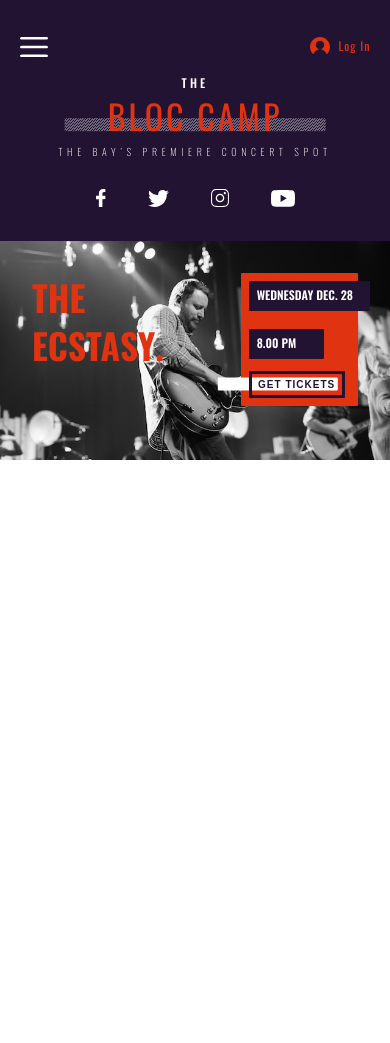
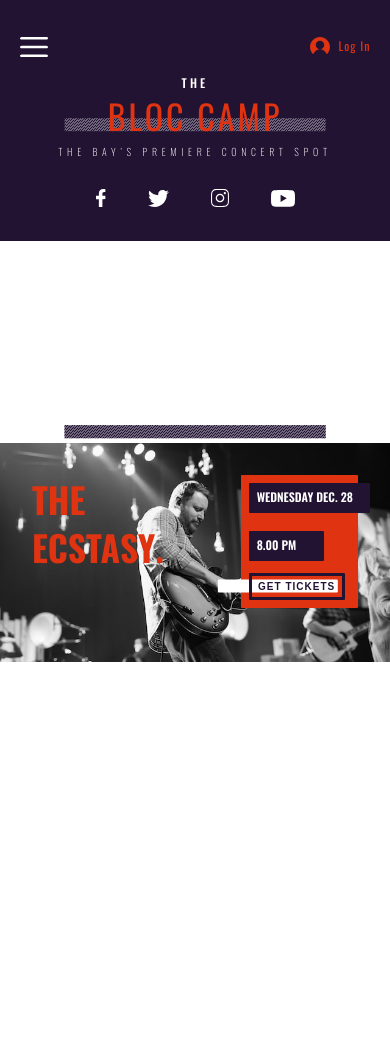
Before and after one commit to SutheeDev/thebloccamp, a Flask app: page / in a window 390 px wide. Before the commit the page ends 460 px from the top, so only its background shows below. Run offline with Flask 2, Linux system fonts and the light colour scheme.

Commit message:
apply absolute positioning to slideshow

```diff
--- a/static/css/index.css
+++ b/static/css/index.css
@@ -36,7 +36,6 @@ li {
 /* Header */
 /* -------------------- */
 header {
-  /* font-family: Oswald, sans-serif; */
   position: absolute;
   top: 60px;
   left: 0;
@@ -105,9 +104,6 @@ header p {
 }
 @media screen and (max-width: 450px) {
   header {
-    /* position: absolute;
-    top: 0px;
-    left: 0; */
     padding-bottom: 30px;
   }
   header h4 {
@@ -159,7 +155,6 @@ section.navigation {
 }
 .links li {
   text-transform: uppercase;
-  /* font-family: Oswald, sans-serif; */
   font-size: 20px;
   font-weight: 400;
   cursor: pointer;
@@ -175,7 +170,6 @@ section.navigation {
 }
 .logIn a {
   text-transform: capitalize;
-  /* font-family: Oswald, sans-serif; */
   font-weight: 400;
   font-size: 16px;
   letter-spacing: 1px;
--- a/static/css/slide.css
+++ b/static/css/slide.css
@@ -1,3 +1,6 @@
+/* ---------------- */
+/* Slideshow */
+/* ---------------- */
 .swiper {
   width: 100vw;
   height: 600px;
@@ -101,7 +104,9 @@
 }
 @media screen and (max-width: 850px) {
   .slideshow {
-    margin-top: 202px;
+    position: absolute;
+    top: 276px;
+    left: 0;
   }
   .slides-info {
     padding: 5rem 6rem;
@@ -134,8 +139,6 @@
   .slide-info div .btn-block {
     transform: translate(-36%, -34%);
     width: 172px;
-    /* transform: translate(-31%, -51%);
-    width: 192px; */
   }
 }
 @media screen and (max-width: 850px) {
--- a/static/js/slide.js
+++ b/static/js/slide.js
@@ -1,10 +1,7 @@
 const swiper1 = new Swiper('#swiper1', {
   direction: 'horizontal',
   loop: true,
-  pagination: {
-    el: '.swiper-pagination',
+  autoplay: {
+    delay: 4500
   },
-  autoplay: {
-    delay: 3000
-  }
 });
--- a/templates/layout.html
+++ b/templates/layout.html
@@ -331,6 +331,23 @@
       </div>
     </section>
 
+    <section class="upcoming">
+      <div>
+        <div class="line1"></div>
+        <div class="upcoming-title">
+          <h1>upcoming</h1>
+          <h1>shows</h1>
+          <div class="block"></div>
+          <div class="line2"></div>
+        </div>
+        <div class="line3"></div>
+        <div class="upcoming-info">
+          <p>All shows are 18+ to enter and 21+ to purchase alcohol.</p>
+          <p>No smoking inside. Please bring a valid form of ID.</p>
+        </div>
+      </div>
+    </section>
+
     {% block body %}{% endblock %}
 
     <script src="https://cdn.jsdelivr.net/npm/swiper@8/swiper-bundle.min.js"></script>
```
